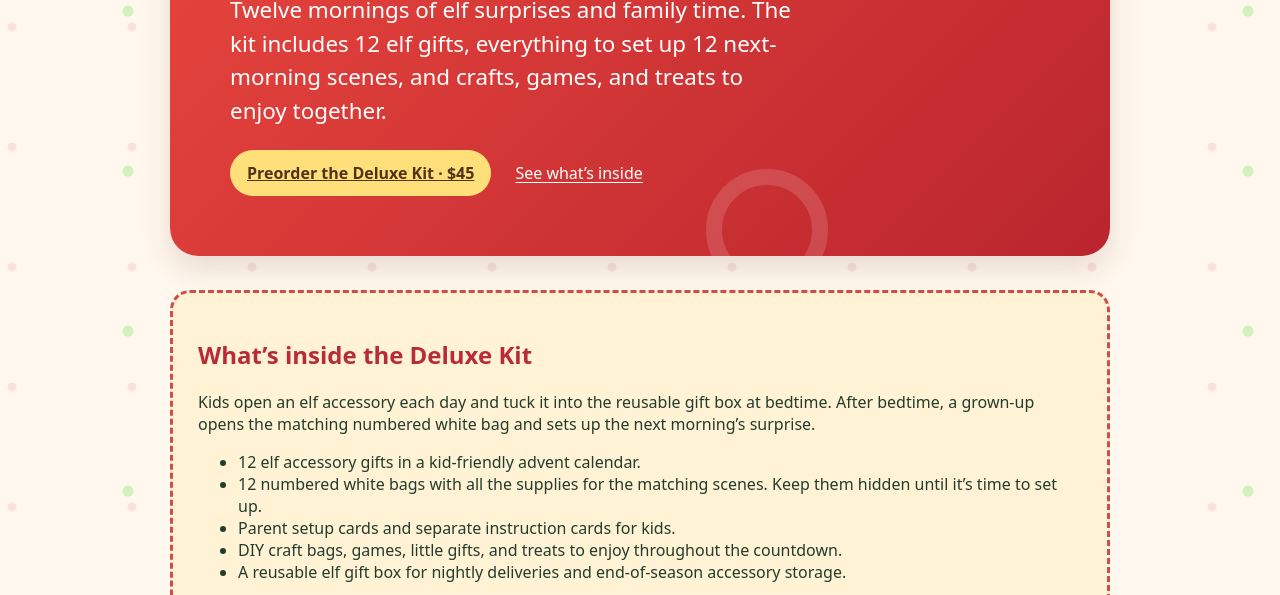
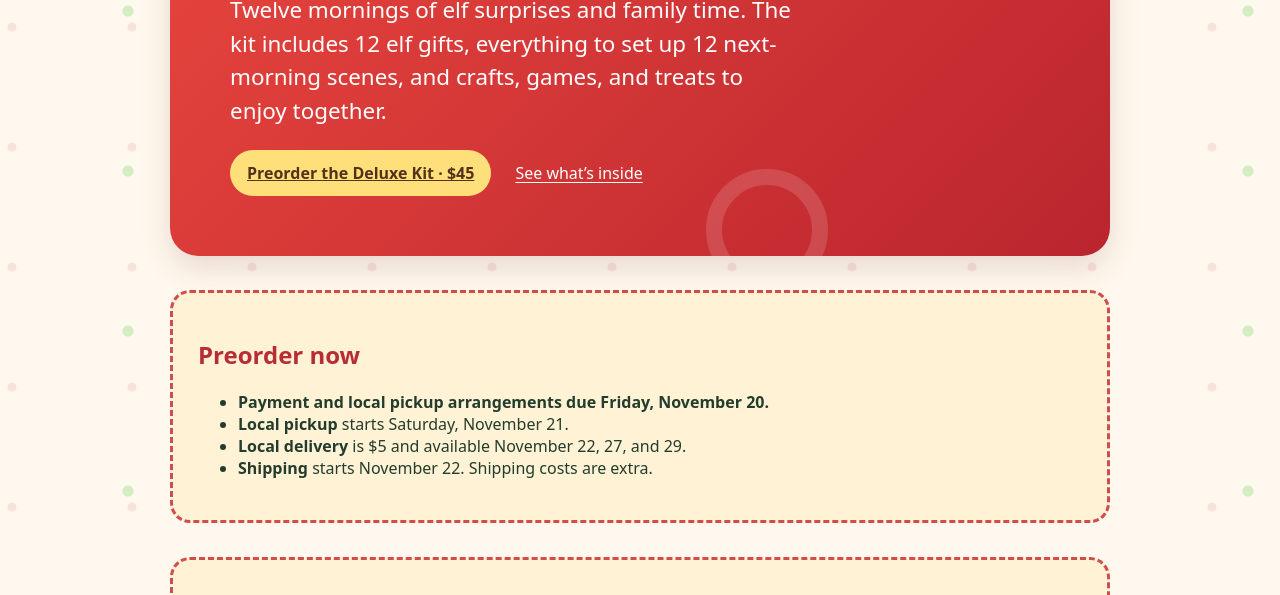
Before and after one commit to Lindsviann/gluegunsandgossip, a plain HTML site: page elf-mischief.html in a window 1280 px wide. Shown: the part 357-952 px from the top of the page. Drawn offline with Linux system fonts and the light colour scheme.

Commit message:
Publish elf preorder payment and fulfillment dates

```diff
--- a/elf-mischief.html
+++ b/elf-mischief.html
@@ -9,6 +9,15 @@
     <a class="tag" href="https://form.jotform.com/263188443651058">Preorder the Deluxe Kit · $45</a>
     <a class="hero-details" href="#deluxe-elf-kit">See what’s inside</a>
   </div>
+</section>
+<section class="notice" id="fulfillment" aria-labelledby="fulfillment-title">
+  <h2 id="fulfillment-title">Preorder now</h2>
+  <ul>
+    <li><strong>Payment and local pickup arrangements due Friday, November 20.</strong></li>
+    <li><strong>Local pickup</strong> starts Saturday, November 21.</li>
+    <li><strong>Local delivery</strong> is $5 and available November 22, 27, and 29.</li>
+    <li><strong>Shipping</strong> starts November 22. Shipping costs are extra.</li>
+  </ul>
 </section>
 <section class="notice" id="deluxe-elf-kit" aria-labelledby="deluxe-elf-title">
   <h2 id="deluxe-elf-title">What’s inside the Deluxe Kit</h2>
@@ -63,7 +72,7 @@
 </section>
 <section class="notice" aria-labelledby="request-title">
   <h2 id="request-title">Request a preorder</h2>
-  <p>We’ll email you to confirm availability, pricing, and pickup or shipping details before you pay.</p>
+  <p>No payment is collected on the form. We’ll email you to confirm your total and fulfillment details. See <a href="#fulfillment">payment, pickup, delivery, and shipping dates</a>.</p>
   <p><a class="tag" href="https://form.jotform.com/263188443651058">Choose your elf kit</a></p>
   <p class="small">Elf doll not included. Contains small parts. Adult setup recommended.</p>
 </section>
```
